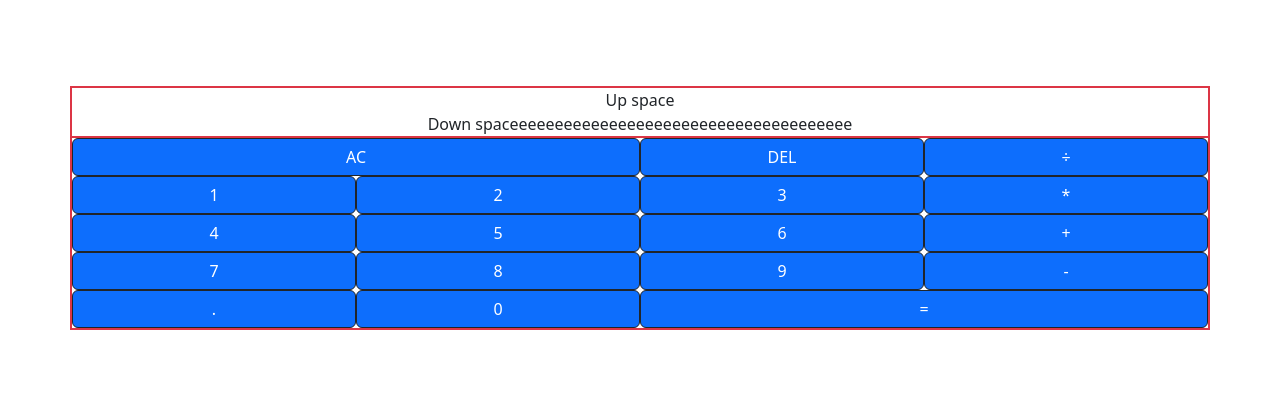
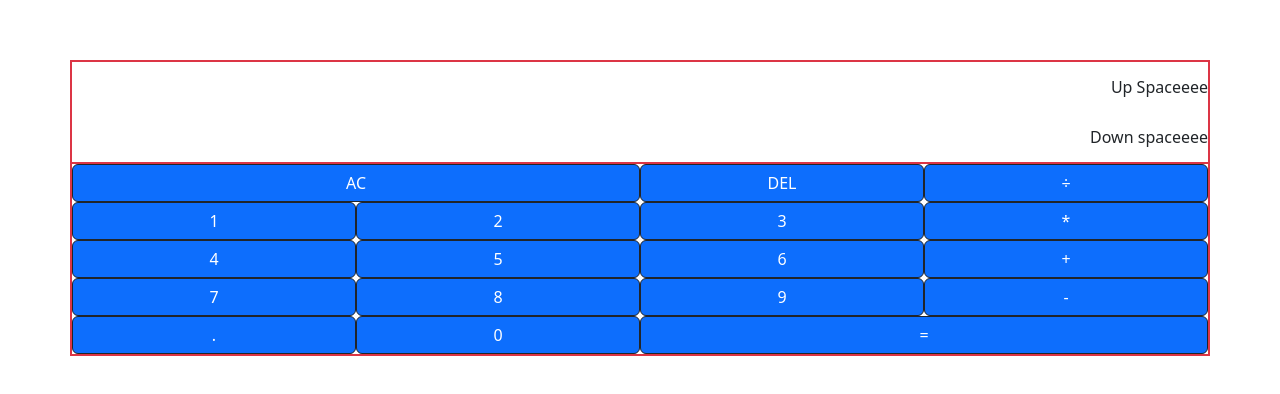
Before and after one commit to YcPeh/VoiceCalculator, a React (Create React App) app in the folder basic-react-calculator/: page / in a window 1280 px wide. Shown: the part 192-586 px from the top of the page. Built offline with nearby package versions, Linux system fonts and the light colour scheme.

Commit message:
finished with bootstrap and without DigitButton yet

```diff
--- a/basic-react-calculator/src/App.js
+++ b/basic-react-calculator/src/App.js
@@ -1,35 +1,61 @@
 import "./App.css";
+import "./styles.css"; // css version of styling
+import { useReducer } from "react";
+// import DigitButton from './DigitButton';
 
-import "./styles.css"; // css version of styling
+const initialDisplay = {currentOperand:"Down spaceeee", previousOperand:"Up Spaceeee"}
 
-
+function reducer(states,{action,digit}){
+    switch (action) {
+        case "change-digit":
+            return{
+                ...states, currentOperand: `${states.currentOperand}${digit}`
+            }
+        case "delete-current":
+            return{
+                ...states, currentOperand: states.currentOperand.slice(0, -1)
+            }
+        case "clear-all":
+            return{
+                ...states, currentOperand: "", previousOperand:""
+            }
+        case "compute":
+            return{
+                ...states, currentOperand: "", previousOperand:""
+            }
+        default:
+            break;
+    }
+}
 
 function App() {
+    const [states,dispatch] = useReducer(reducer,initialDisplay)
     return (
         <div className="container-flex p-0 d-flex align-items-center justify-content-center text-center" style={{ height: "100vh" }}>
 
             <div className="container">
 
                 <div className="row border border-2 border-bottom-0 border-danger">
-                    <div className="col p-0 text-break testcol">Up space</div>
+                    <div className="col p-0 text-break text-end d-flex align-items-center justify-content-end previous-operand">{states.previousOperand}</div>
                 </div>
                 <div className="row border border-2 border-top-0 border-bottom-0 border-danger">
-                    <div className="col p-0 text-break">Down spaceeeeeeeeeeeeeeeeeeeeeeeeeeeeeeeeeeeeee</div>
+                    <div className="col p-0 text-break text-end d-flex align-items-center justify-content-end current-operand">{states.currentOperand}</div>
                 </div>
                 <div className="row border border-2 border-bottom-0 border-danger">
                     <div className="col-6 p-0">
-                        <button type="button" className="btn btn-primary w-100 border-1 border-dark">AC</button>
+                        <button type="button" className="btn btn-primary w-100 border-1 border-dark" onClick={() => dispatch({action:"clear-all"})}>AC</button>
                     </div>
                     <div className="col-3 p-0">
-                        <button type="button" className="btn btn-primary w-100 border-1 border-dark">DEL</button>
+                        <button type="button" className="btn btn-primary w-100 border-1 border-dark" onClick={() => dispatch({action:"delete-current"})}>DEL</button>
                     </div>
                     <div className="col-3 p-0">
-                        <button type="button" className="btn btn-primary w-100 border-1 border-dark">÷</button>
+                        <button type="button" className="btn btn-primary w-100 border-1 border-dark" onClick={() => dispatch({action:"change-digit", digit:"÷"})}>÷</button>
                     </div>
                 </div>
                 <div className="row border border-2 border-top-0 border-bottom-0 border-danger">
                     <div className="col-3 p-0">
-                        <button type="button" className="btn btn-primary w-100 border-1 border-dark">1</button>
+                        <button type="button" className="btn btn-primary w-100 border-1 border-dark" onClick={() => dispatch({action:"change-digit", digit:"1"})}>1</button>
+                        {/* <DigitButton digit="1" onClick={() => dispatch({action:"change-digit", digitR:"1"})}></DigitButton> */}
                     </div>
                     <div className="col-3 p-0">
                         <button type="button" className="btn btn-primary w-100 border-1 border-dark">2</button>
--- a/basic-react-calculator/src/styles.css
+++ b/basic-react-calculator/src/styles.css
@@ -1,3 +1,7 @@
-.container{
+/* .container{
     width: 200px;
+} */
+
+.previous-operand, .current-operand{
+    min-height: 50px;
 }
```
Also changed, not shown: basic-react-calculator/src/App-.js (deleted, +0 -84 lines), basic-react-calculator/src/DigitButton-.js (added, +9 -0 lines).
